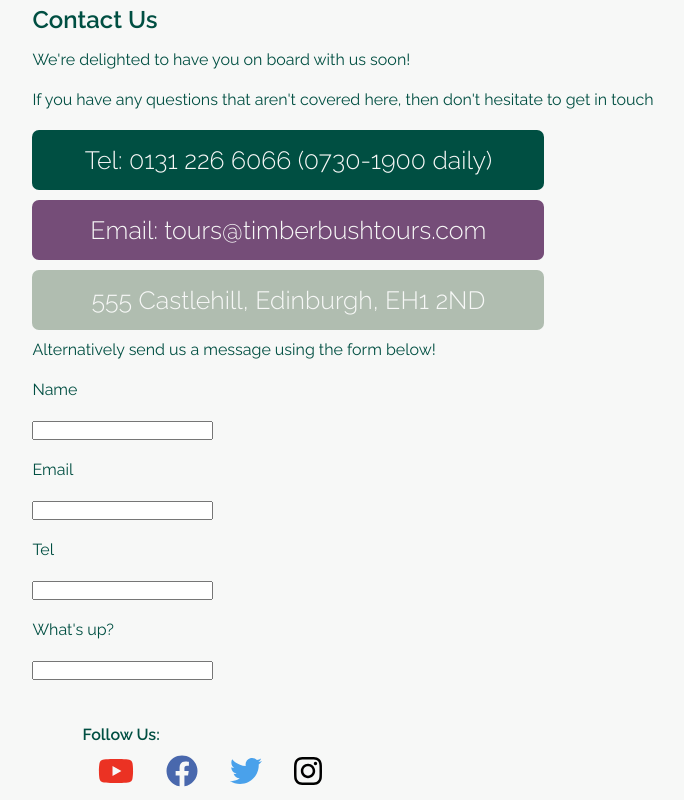
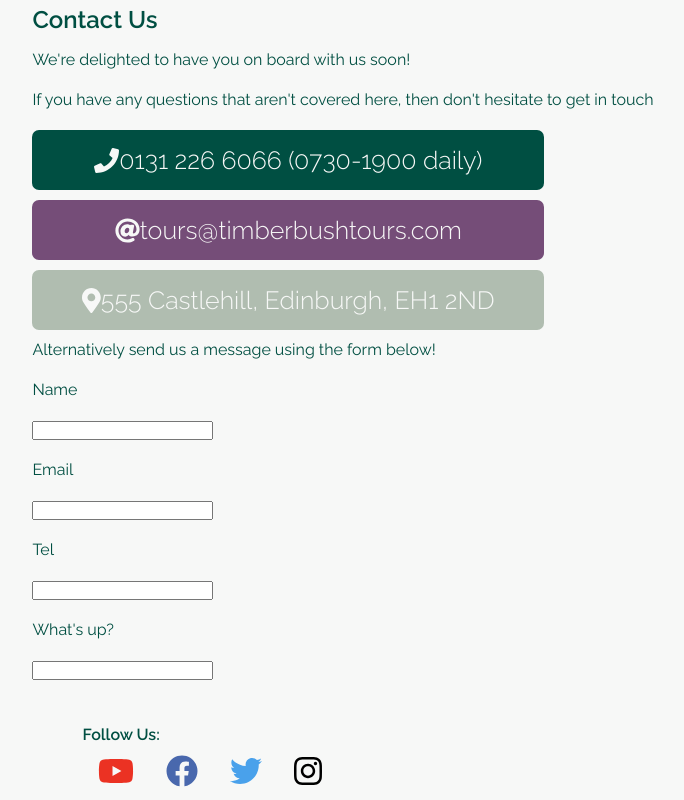
Before and after one commit to amyloumills/MyTravelProject, a React (Create React App) app: page /contact in a window 1280 px wide. Shown: the top 800 px of the page, without its empty margins (297-981 px from the left). Built offline with nearby package versions, Linux system fonts and the light colour scheme.

Commit message:
added icons

```diff
--- a/src/components/Contact.jsx
+++ b/src/components/Contact.jsx
@@ -1,6 +1,12 @@
 import React from "react";
 import ContactForm from "./ContactForm";
 import SocialMedia from "./SocialMedia";
+import { FontAwesomeIcon } from "@fortawesome/react-fontawesome";
+import {
+	faPhone,
+	faAt,
+	faMapMarkerAlt,
+} from "@fortawesome/free-solid-svg-icons";
 
 const Contact = () => {
 	return (
@@ -12,11 +18,19 @@ const Contact = () => {
 				If you have any questions that aren't covered here, then don't hesitate
 				to get in touch
 			</p>
+
 			<div className="contactContainer">
-				Tel: 0131 226 6066 (0730-1900 daily)
+				<FontAwesomeIcon icon={faPhone} />
+				0131 226 6066 (0730-1900 daily)
 			</div>
-			<div className="contactContainer">Email: tours@timberbushtours.com</div>
-			<div className="contactContainer">555 Castlehill, Edinburgh, EH1 2ND</div>
+			<div className="contactContainer">
+				<FontAwesomeIcon icon={faAt} />
+				tours@timberbushtours.com
+			</div>
+			<div className="contactContainer">
+				<FontAwesomeIcon icon={faMapMarkerAlt} />
+				555 Castlehill, Edinburgh, EH1 2ND
+			</div>
 			<p>Alternatively send us a message using the form below!</p>
 			<ContactForm />
 			<SocialMedia />
```
